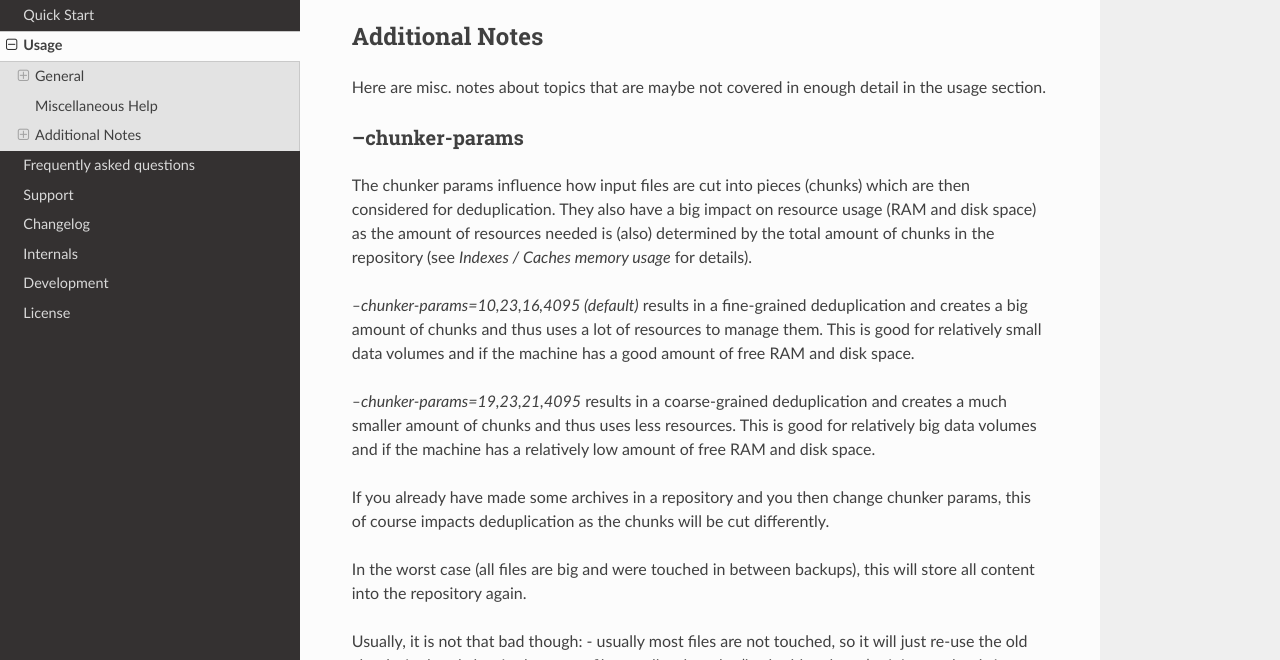
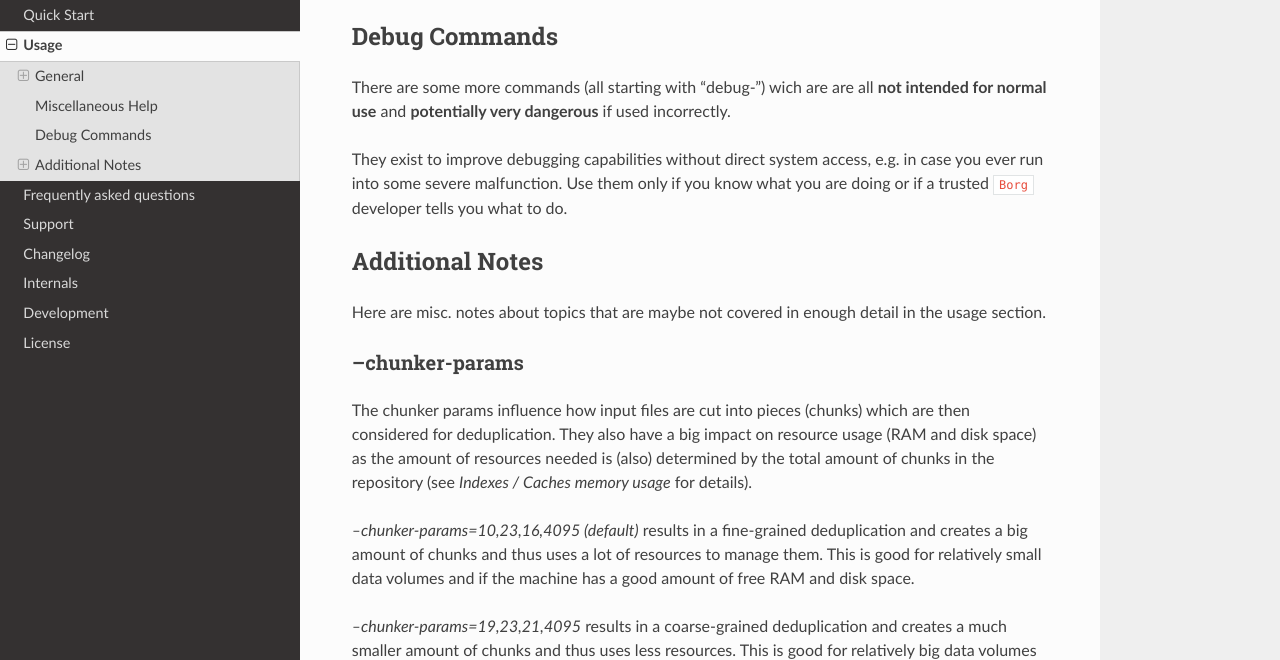
Before and after one commit to borgbackup/borg, a Sphinx documentation site: the page built from docs/usage.rst, in a window 1280 px wide and 900 px high, scrolled down 8729 px, cut to the strip 240-900 px from the top of the window. Built offline with Sphinx 7.4.7 and the Read the Docs theme 2.0.0, drawn with Linux system fonts in a browser that asks for light colours; the version number could not be read and is left out.

Commit message:
docs: add section about debug commands

```diff
--- a/docs/usage.rst
+++ b/docs/usage.rst
@@ -402,6 +402,16 @@ Miscellaneous Help
 .. include:: usage/help.rst.inc
 
 
+Debug Commands
+--------------
+There are some more commands (all starting with "debug-") wich are are all
+**not intended for normal use** and **potentially very dangerous** if used incorrectly.
+
+They exist to improve debugging capabilities without direct system access, e.g.
+in case you ever run into some severe malfunction. Use them only if you know
+what you are doing or if a trusted |project_name| developer tells you what to do.
+
+
 Additional Notes
 ----------------
 
```
